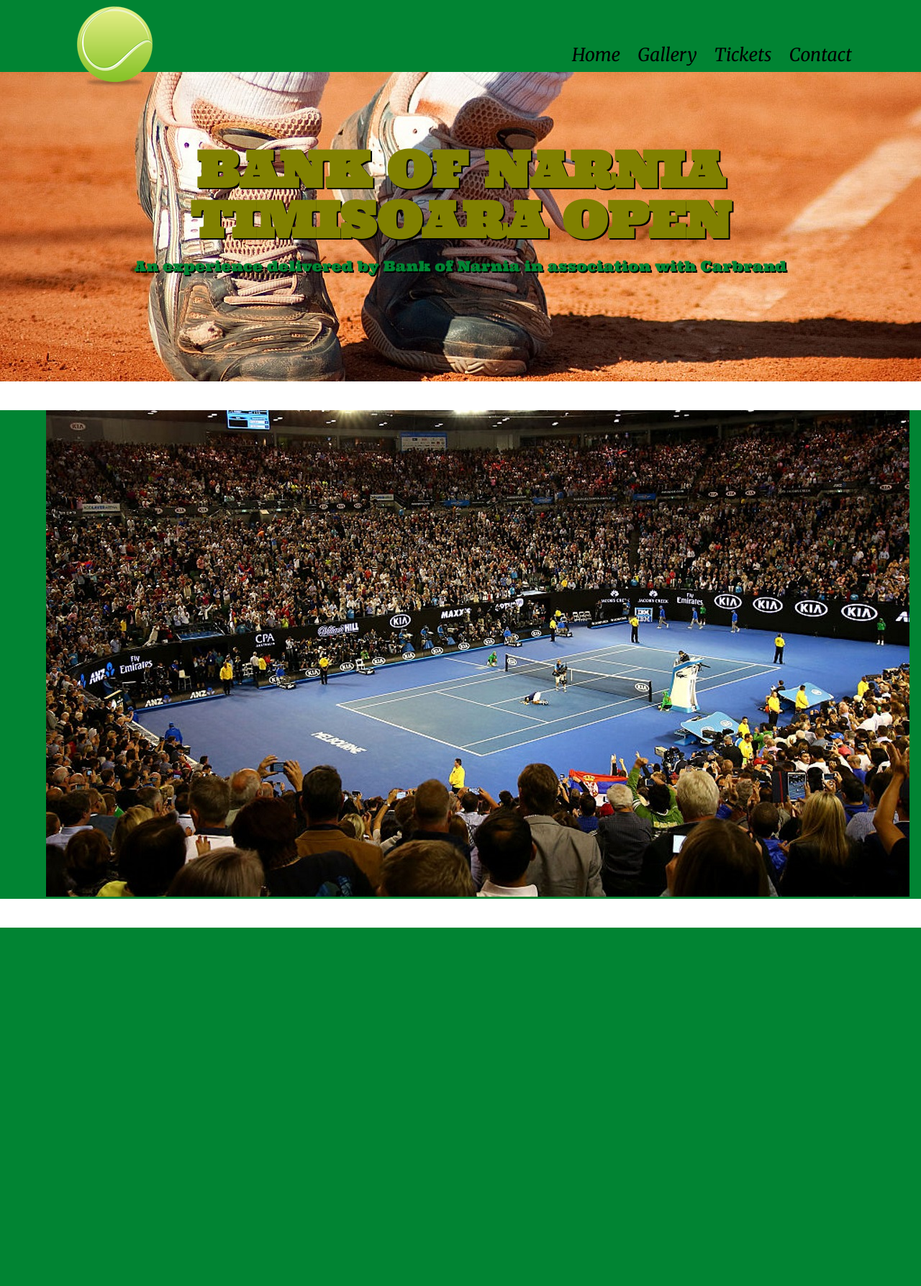
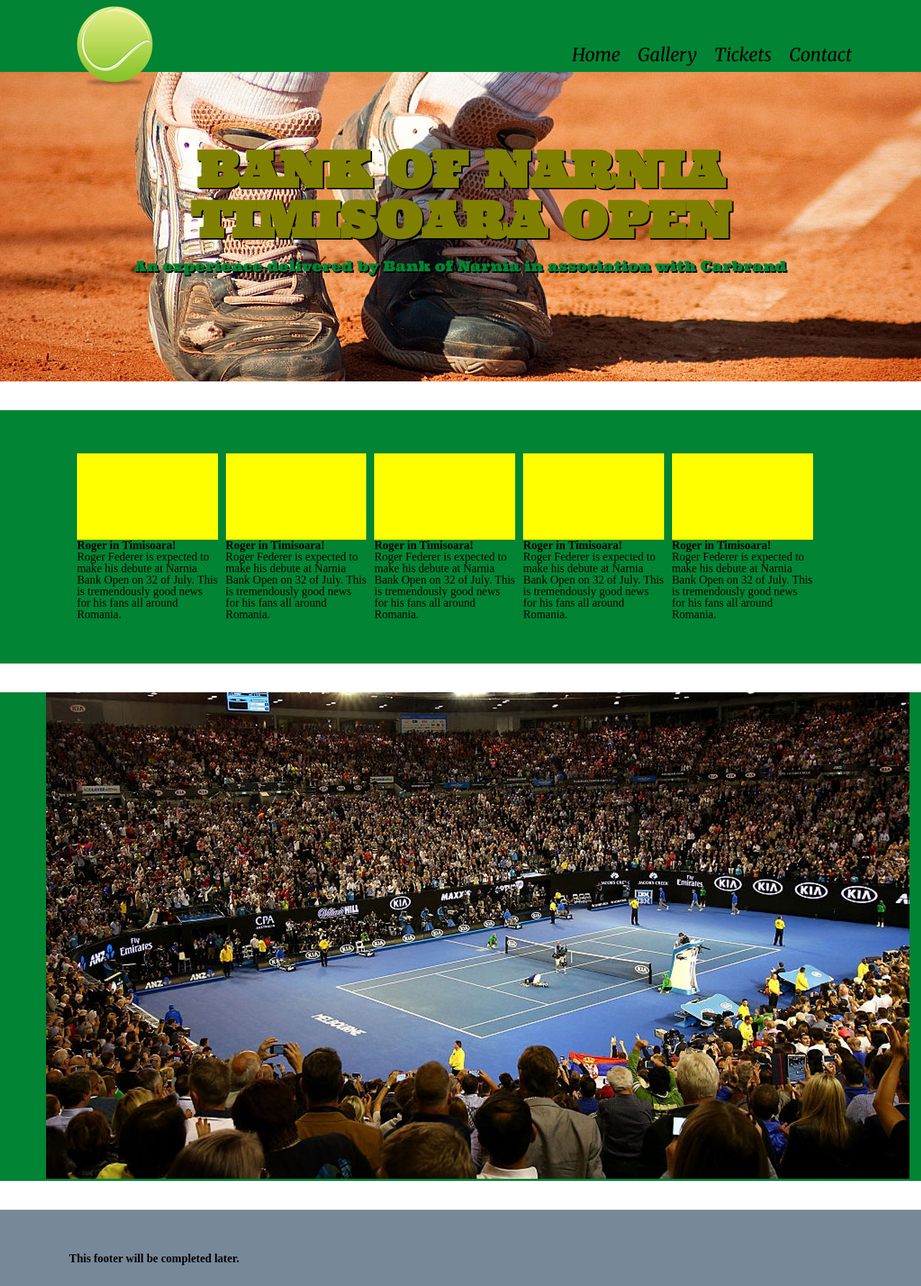
Before and after one commit to gustid/Proiect-PW, a PHP site: page / in a window 1280 px wide. Shown: the whole page at 72% size. Before the commit the page ends 1289 px from the top, so only its background shows below. Run offline with PHP 8.4, Linux system fonts and the light colour scheme.

Commit message:
added a dummy news section and a footer

```diff
--- a/index.html
+++ b/index.html
@@ -37,6 +37,53 @@
 	</div>
 </section>
 
+<section class="index-news">
+	<div class="wrapper">
+
+		<article class="news-article">
+			<div class="news-img"></div>
+			<h3>Roger in Timisoara!</h3>
+			<p>Roger Federer is expected to make his debute at Narnia Bank Open on 32 of July.
+				This is tremendously good news for his fans all around Romania.</p>
+
+		</article>
+
+		<article class="news-article">
+			<div class="news-img"></div>
+			<h3>Roger in Timisoara!</h3>
+			<p>Roger Federer is expected to make his debute at Narnia Bank Open on 32 of July.
+				This is tremendously good news for his fans all around Romania.</p>
+
+		</article>
+		<article class="news-article">
+			<div class="news-img"></div>
+			<h3>Roger in Timisoara!</h3>
+			<p>Roger Federer is expected to make his debute at Narnia Bank Open on 32 of July.
+				This is tremendously good news for his fans all around Romania.</p>
+
+		</article>
+		<article class="news-article">
+			<div class="news-img"></div>
+			<h3>Roger in Timisoara!</h3>
+			<p>Roger Federer is expected to make his debute at Narnia Bank Open on 32 of July.
+				This is tremendously good news for his fans all around Romania.</p>
+
+		</article>
+		<article class="news-article">
+			<div class="news-img"></div>
+			<h3>Roger in Timisoara!</h3>
+			<p>Roger Federer is expected to make his debute at Narnia Bank Open on 32 of July.
+				This is tremendously good news for his fans all around Romania.</p>
+
+		</article>
+
+
+
+
+	</div>
+
+</section>
+
 <section >
 	<div class="wrapper2" align="center">
 		<img src="tennis.jpg" alt="">
@@ -44,6 +91,12 @@
 	</div>
 </section>
 
+<footer>
+	<div class="wrapper">
+		<h2>This footer will be completed later.</h2>
+
+	</div>
+</footer>
 
 </body>
 </html>
--- a/style.css
+++ b/style.css
@@ -159,7 +159,7 @@ nav ul li a {
   font-style: italic;
 	font-size: 25px;
 }
-
+/*--------------intro-------------------*/
 .section-intro
 {
   background-image: url(clay.jpg);
@@ -190,3 +190,31 @@ nav ul li a {
   text-shadow: 2px 2px black;
 
 }
+/*-----------------news section------------------*/
+.index-news{
+  width: 100%;
+  padding: 60px 0px;
+  overflow: hidden;
+
+}
+
+.news-article{
+  width: 18%;
+  float: left;
+  padding-left: 1%;
+}
+.news-img {
+  width: 100% ;
+  height:120px;
+  background-color: yellow;
+  /* to be completed background-image: url(); */
+}
+
+
+
+/*------footer-----------*/
+footer{
+  background-color: rgb(119,136,153);
+  padding-top: 60px;
+  padding-bottom: 30px;
+}
```
